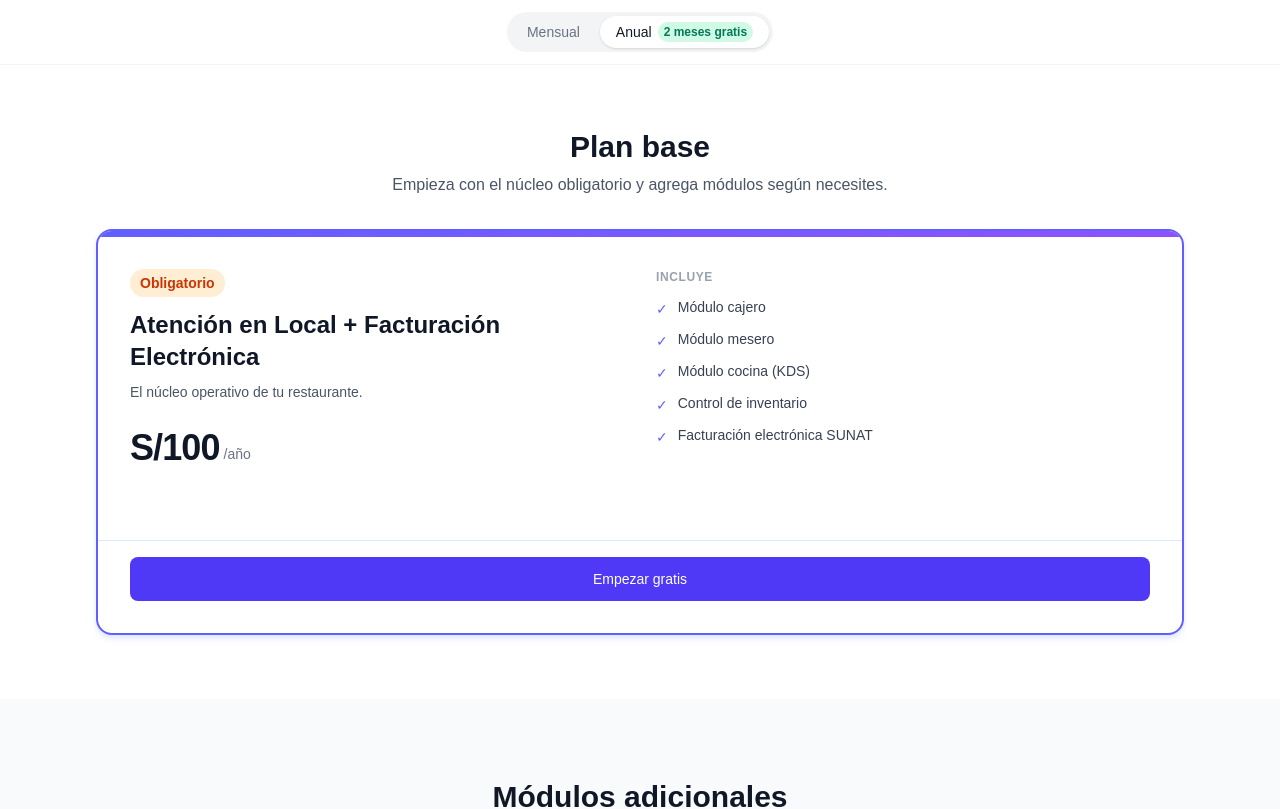
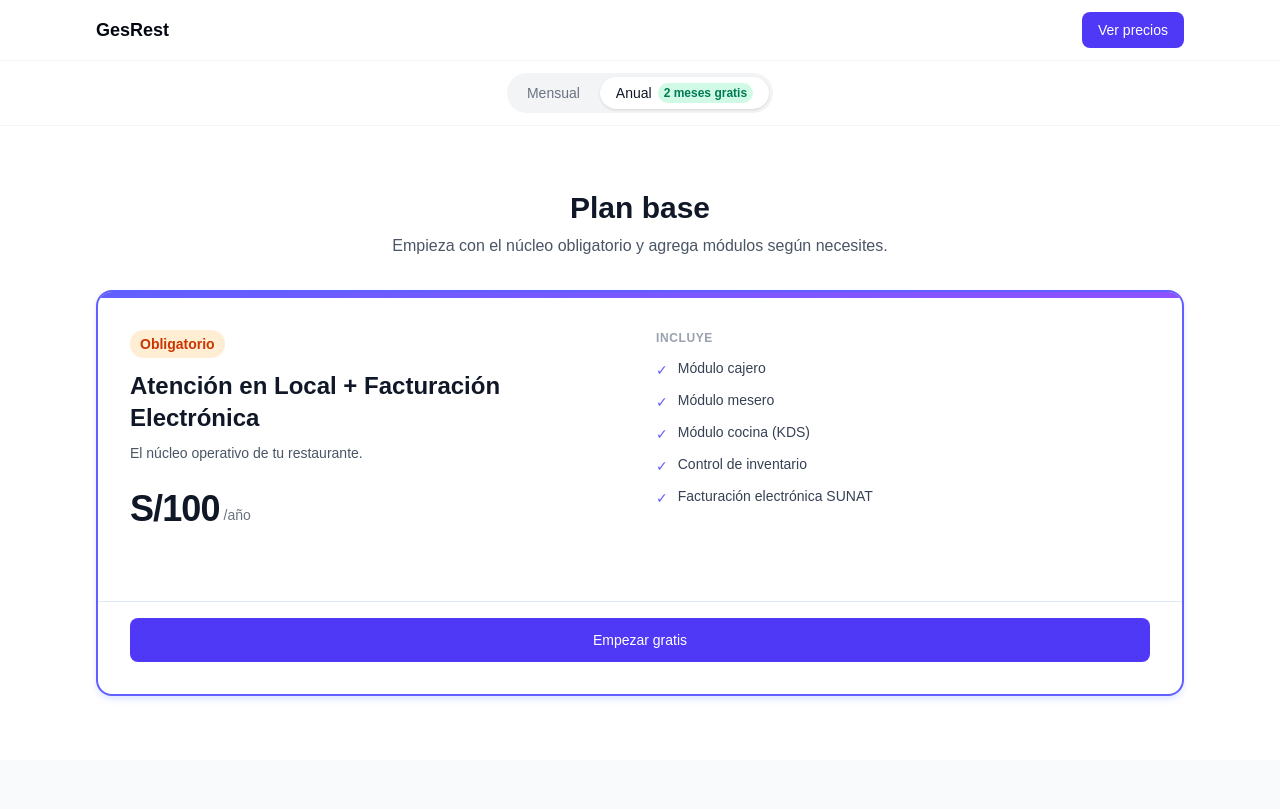
Before and after one commit to jesusdavidsalazarflores936-byte/landing-precios-saas, a Next.js app: page /gesrest in a window 1280 px wide. Shown: the top 809 px of the page. Built offline with nearby package versions, Linux system fonts and the light colour scheme.

Commit message:
"feat: agregar header, footer y SEO por producto"

```diff
--- a/src/app/layout.tsx
+++ b/src/app/layout.tsx
@@ -1,5 +1,6 @@
 import type { Metadata } from "next";
 import { Geist, Geist_Mono } from "next/font/google";
+import { rootMetadata } from "@/lib/seo";
 import "./globals.css";
 
 
@@ -13,10 +14,7 @@ const geistMono = Geist_Mono({
   subsets: ["latin"],
 });
 
-export const metadata: Metadata = {
-  title: "Create Next App",
-  description: "Generated by create next app",
-};
+export const metadata: Metadata = rootMetadata;
 
 export default function RootLayout({
   children,
@@ -25,7 +23,7 @@ export default function RootLayout({
 }>) {
   return (
     <html
-      lang="en"
+      lang="es"
       className={`${geistSans.variable} ${geistMono.variable} h-full antialiased`}
     >
       <body className="min-h-full flex flex-col">{children}</body>
--- a/src/components/layout/LandingFooter.tsx
+++ b/src/components/layout/LandingFooter.tsx
@@ -0,0 +1,44 @@
+interface FooterLink {
+  label: string;
+  href: string;
+}
+
+interface LandingFooterProps {
+  productName: string;
+  links?: FooterLink[];
+}
+
+const defaultLinks: FooterLink[] = [
+  { label: "Contacto", href: "/contacto" },
+  { label: "Privacidad", href: "/privacidad" },
+  { label: "Términos", href: "/terminos" },
+];
+
+export function LandingFooter({
+  productName,
+  links = defaultLinks,
+}: LandingFooterProps) {
+  const year = new Date().getFullYear();
+
+  return (
+    <footer className="border-t border-gray-100 bg-white">
+      <div className="mx-auto flex max-w-6xl flex-col gap-4 px-4 py-8 text-sm text-gray-500 sm:flex-row sm:items-center sm:justify-between sm:px-6 lg:px-8">
+        <p>
+          © {year} {productName}. Todos los derechos reservados.
+        </p>
+
+        <nav aria-label="Links de pie de página" className="flex flex-wrap gap-4">
+          {links.map((link) => (
+            <a
+              key={link.href}
+              href={link.href}
+              className="transition hover:text-gray-900"
+            >
+              {link.label}
+            </a>
+          ))}
+        </nav>
+      </div>
+    </footer>
+  );
+}
--- a/src/components/layout/LandingHeader.tsx
+++ b/src/components/layout/LandingHeader.tsx
@@ -0,0 +1,28 @@
+interface LandingHeaderProps {
+  productName: string;
+  ctaLabel: string;
+  ctaHref: string;
+}
+
+export function LandingHeader({
+  productName,
+  ctaLabel,
+  ctaHref,
+}: LandingHeaderProps) {
+  return (
+    <header className="sticky top-0 z-30 border-b border-gray-100 bg-white/90 backdrop-blur-sm">
+      <div className="mx-auto flex max-w-6xl items-center justify-between gap-4 px-4 py-3 sm:px-6 lg:px-8">
+        <a href="#" className="text-base font-bold text-gray-950 sm:text-lg">
+          {productName}
+        </a>
+
+        <a
+          href={ctaHref}
+          className="inline-flex items-center justify-center rounded-lg bg-indigo-600 px-4 py-2 text-sm font-medium text-white transition hover:bg-indigo-700 focus:outline-none focus-visible:ring-2 focus-visible:ring-indigo-500 focus-visible:ring-offset-2"
+        >
+          {ctaLabel}
+        </a>
+      </div>
+    </header>
+  );
+}
--- a/src/components/pricing/PricingLanding.tsx
+++ b/src/components/pricing/PricingLanding.tsx
@@ -1,5 +1,7 @@
 "use client";
 
+import { LandingFooter } from "@/components/layout/LandingFooter";
+import { LandingHeader } from "@/components/layout/LandingHeader";
 import { BillingToggle } from "@/components/pricing/BillingToggle";
 import { ModuleDetailModal } from "@/components/pricing/ModuleDetailModal";
 import { PricingCTA } from "@/components/pricing/PricingCTA";
@@ -16,7 +18,10 @@ interface PricingLandingProps {
 }
 
 export function PricingLanding({ config }: PricingLandingProps) {
+  const fullConfig = "pricing" in config ? config : null;
   const pricing = "pricing" in config ? config.pricing : config;
+  const productName = fullConfig?.brand.name ?? "Precios";
+  const headerCta = fullConfig?.hero.ctaPrimary ?? pricing.finalCta.ctaPrimary;
   const { period, setPeriod } = useBillingPeriod(
     pricing.billingToggle.defaultCycle
   );
@@ -24,8 +29,15 @@ export function PricingLanding({ config }: PricingLandingProps) {
     useModuleModal<Addon>();
 
   return (
+    <>
+      <LandingHeader
+        productName={productName}
+        ctaLabel={headerCta.label}
+        ctaHref={headerCta.href}
+      />
+
       <main>
-      <div className="sticky top-0 z-20 border-b border-gray-100 bg-white/90 py-3 backdrop-blur-sm">
+        <div className="border-b border-gray-100 bg-white py-3">
           <div className="flex justify-center">
             <BillingToggle
               config={pricing.billingToggle}
@@ -58,5 +70,8 @@ export function PricingLanding({ config }: PricingLandingProps) {
           onClose={closeModule}
         />
       </main>
+
+      <LandingFooter productName={productName} />
+    </>
   );
 }
--- a/src/lib/seo.ts
+++ b/src/lib/seo.ts
@@ -9,8 +9,17 @@ export function buildMetadata(seo: SeoMetadata): Metadata {
   const metadata: Metadata = {
     title: seo.title,
     description: seo.description,
+    applicationName: seo.structuredDataType ?? undefined,
     alternates: {
       canonical: seo.canonicalUrl,
+    },
+    openGraph: {
+      title: seo.title,
+      description: seo.description,
+      url: seo.canonicalUrl,
+      locale: seo.locale ?? "es-PE",
+      type: "website",
+      ...(seo.ogImageUrl ? { images: [{ url: seo.ogImageUrl }] } : {}),
     },
   };
 
@@ -19,15 +28,6 @@ export function buildMetadata(seo: SeoMetadata): Metadata {
   }
 
   if (seo.ogImageUrl) {
-    metadata.openGraph = {
-      title: seo.title,
-      description: seo.description,
-      url: seo.canonicalUrl,
-      images: [{ url: seo.ogImageUrl }],
-      locale: seo.locale ?? "es-PE",
-      type: "website",
-    };
-
     metadata.twitter = {
       card: "summary_large_image",
       title: seo.title,
```
Lines whose indentation alone changed are shown as unchanged.
